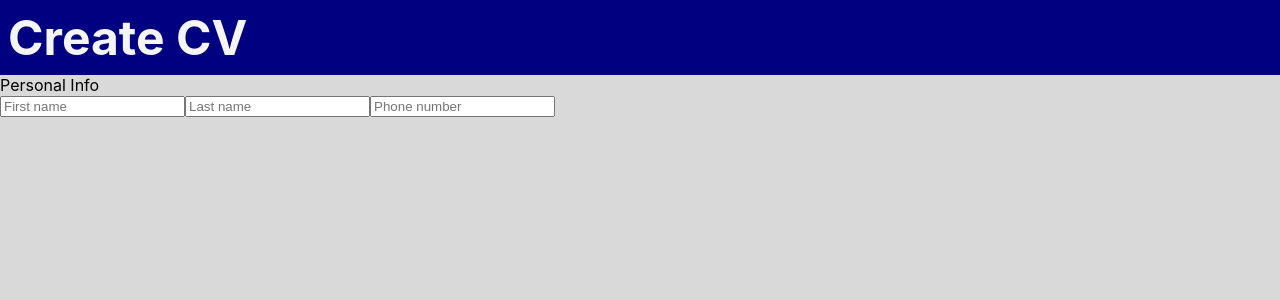
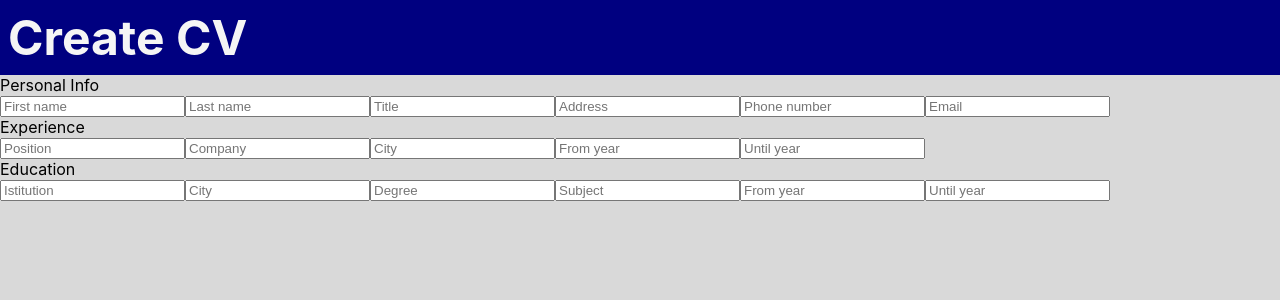
Before and after one commit to aviyacg/cv-creator, a React (Create React App) app: page / in a window 1280 px wide. Shown: the top 300 px of the page. Built offline with nearby package versions, Linux system fonts and the light colour scheme.

Commit message:
Create three sections and thier inputList

```diff
--- a/src/components/Form.js
+++ b/src/components/Form.js
@@ -5,10 +5,32 @@ class Form extends Component {
     const infoInputlist = [
       { placeHolder: "First name" },
       { placeHolder: "Last name" },
+      { placeHolder: "Title" },
+      { placeHolder: "Address" },
       { placeHolder: "Phone number", type: "tel" },
+      { placeHolder: "Email", type: "email" },
+    ];
+    const expInputList = [
+      { placeHolder: "Position" },
+      { placeHolder: "Company" },
+      { placeHolder: "City" },
+      { placeHolder: "From year", type: "number" },
+      { placeHolder: "Until year", type: "number" }
+    ];
+    const eduInputList = [
+      { placeHolder: "Istitution" },
+      { placeHolder: "City" },
+      { placeHolder: "Degree" },
+      { placeHolder: "Subject" },
+      { placeHolder: "From year", type: "number" },
+      { placeHolder: "Until year", type: "number" }
     ];
     return (
-      <Section title="Personal Info" inputList={infoInputlist}/>
+      <>
+        <Section title="Personal Info" inputList={infoInputlist} />
+        <Section title="Experience" inputList={expInputList} />
+        <Section title="Education" inputList={eduInputList} />
+      </>
     );
   }
 }
```
